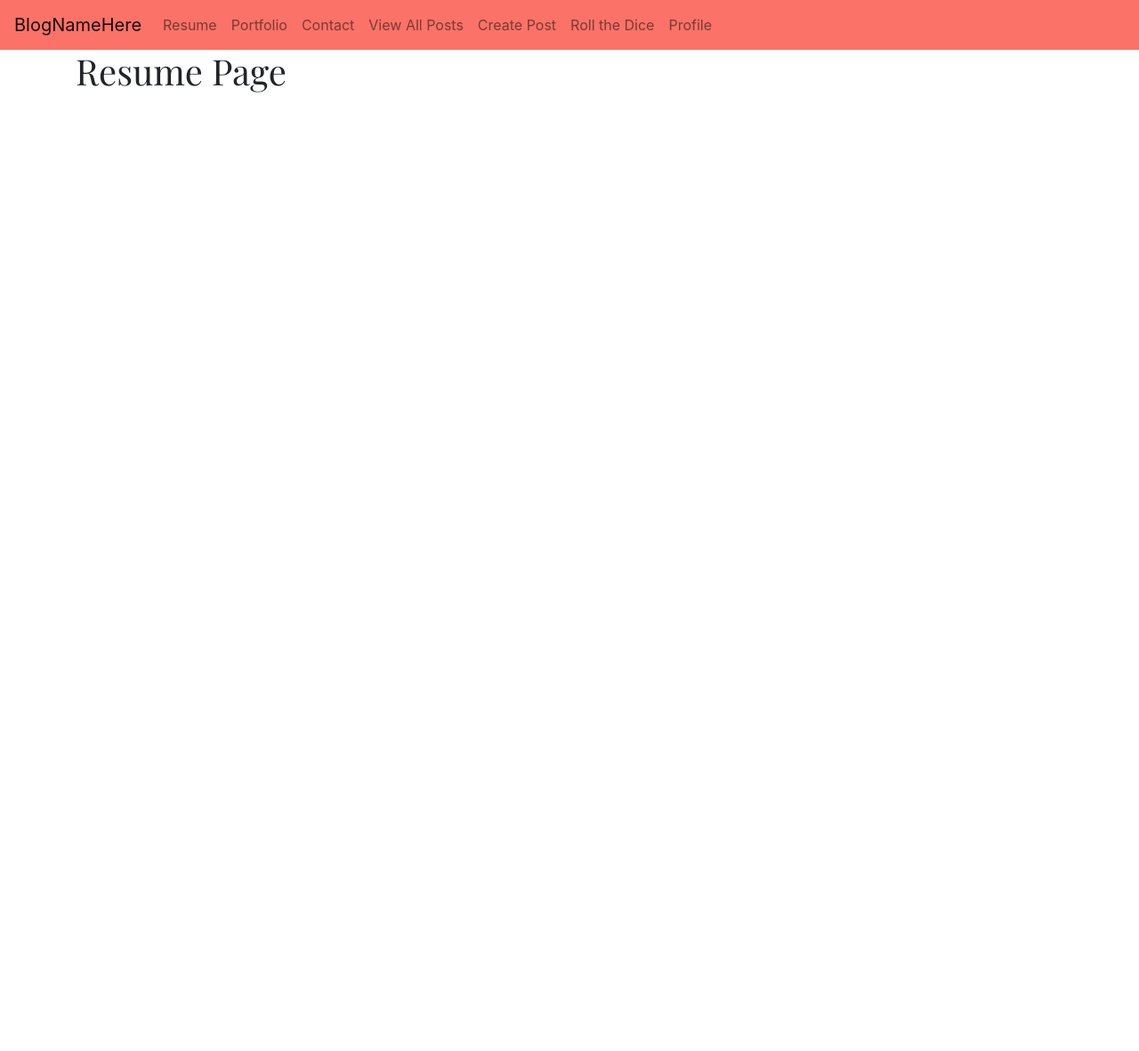
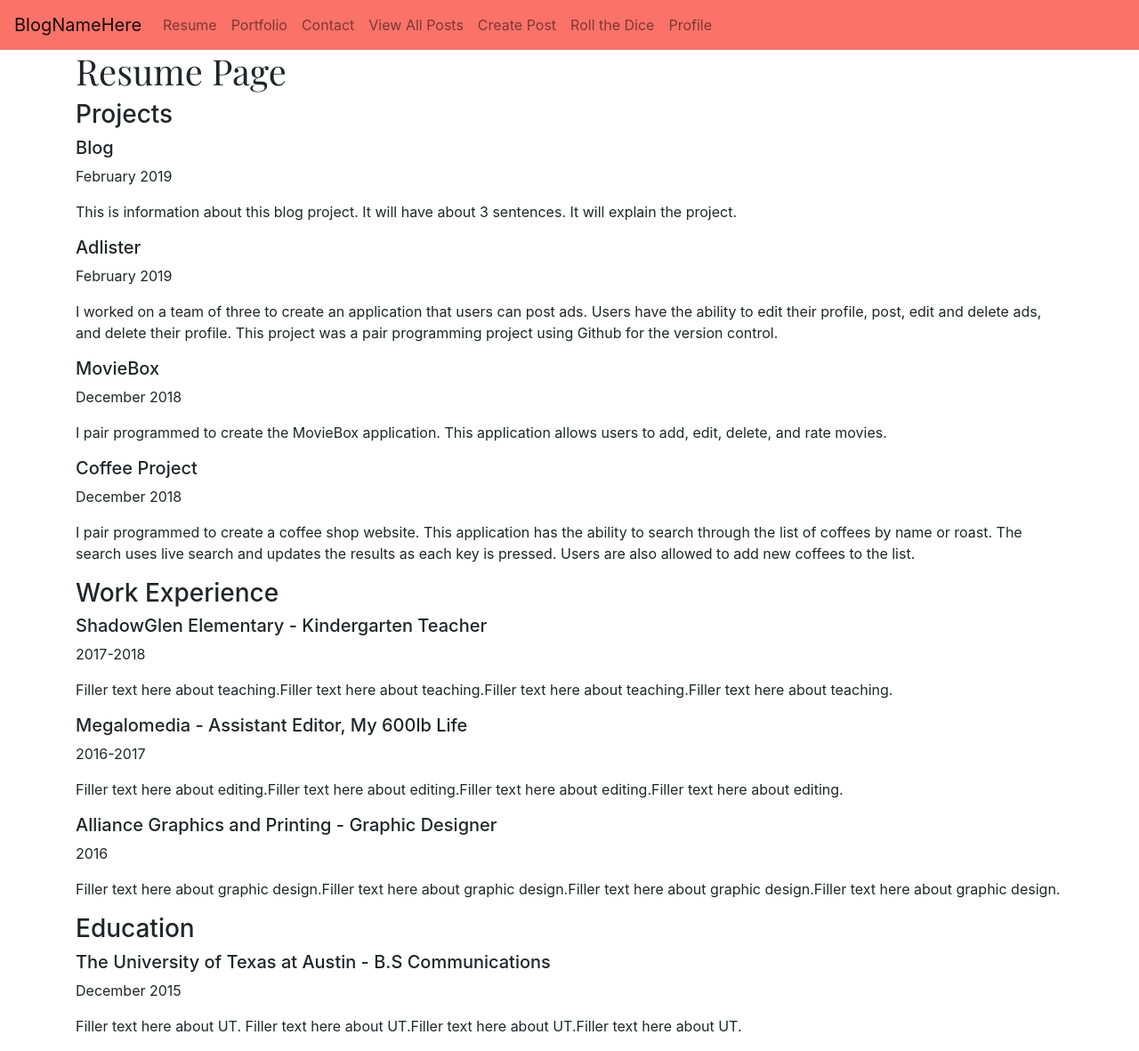
Before and after one commit to LexiPedrottiMorgan/spring-blog, a Spring Boot app: page /resume in a window 1280 px wide. Shown: the whole page at 89% size. Before the commit the page ends 104 px from the top, so only its background shows below. Run offline with Spring Boot 4, Linux system fonts and the light colour scheme.

Commit message:
started resume

```diff
--- a/src/main/resources/templates/resume.html
+++ b/src/main/resources/templates/resume.html
@@ -8,6 +8,46 @@
 
 <div class="container">
     <h1>Resume Page</h1>
+    <div>
+        <h3>Projects</h3>
+        <h5>Blog</h5>
+        <p>February 2019</p>
+        <p>This is information about this blog project. It will have about 3 sentences. It will explain the project.</p>
+        <h5>Adlister</h5>
+        <p>February 2019</p>
+        <p>I worked on a team of three to create an application that users can post ads. Users have the ability to edit their profile, post, edit and delete ads, and delete their profile. This project was a pair programming project using Github for the version control.</p>
+        <h5>MovieBox</h5>
+        <p>December 2018</p>
+        <p>I pair programmed to create the MovieBox application. This application allows users to add, edit, delete, and rate movies.</p>
+        <h5>Coffee Project</h5>
+        <p>December 2018</p>
+        <p>I pair programmed to create a coffee shop website. This application has the ability to search through the list of coffees by name or roast. The search uses live search and updates the results as each key is pressed. Users are also allowed to add new coffees to the list.</p>
+    </div>
+    <div>
+        <h3>Work Experience</h3>
+
+        <h5>ShadowGlen Elementary - Kindergarten Teacher</h5>
+        <p>2017-2018</p>
+        <p>Filler text here about teaching.Filler text here about teaching.Filler text here about teaching.Filler text here about teaching.</p>
+
+        <h5>Megalomedia - Assistant Editor, My 600lb Life</h5>
+        <p>2016-2017</p>
+        <p>Filler text here about editing.Filler text here about editing.Filler text here about editing.Filler text here about editing.</p>
+
+        <h5>Alliance Graphics and Printing - Graphic Designer</h5>
+        <p>2016</p>
+        <p>Filler text here about graphic design.Filler text here about graphic design.Filler text here about graphic design.Filler text here about graphic design.</p>
+    </div>
+    <div>
+        <h3>Education</h3>
+        <h5>The University of Texas at Austin - B.S Communications</h5>
+        <p>December 2015</p>
+        <p>Filler text here about UT. Filler text here about  UT.Filler text here about  UT.Filler text here about  UT.</p>
+    </div>
+
+
+
+
 </div>
 
 </body>
```
